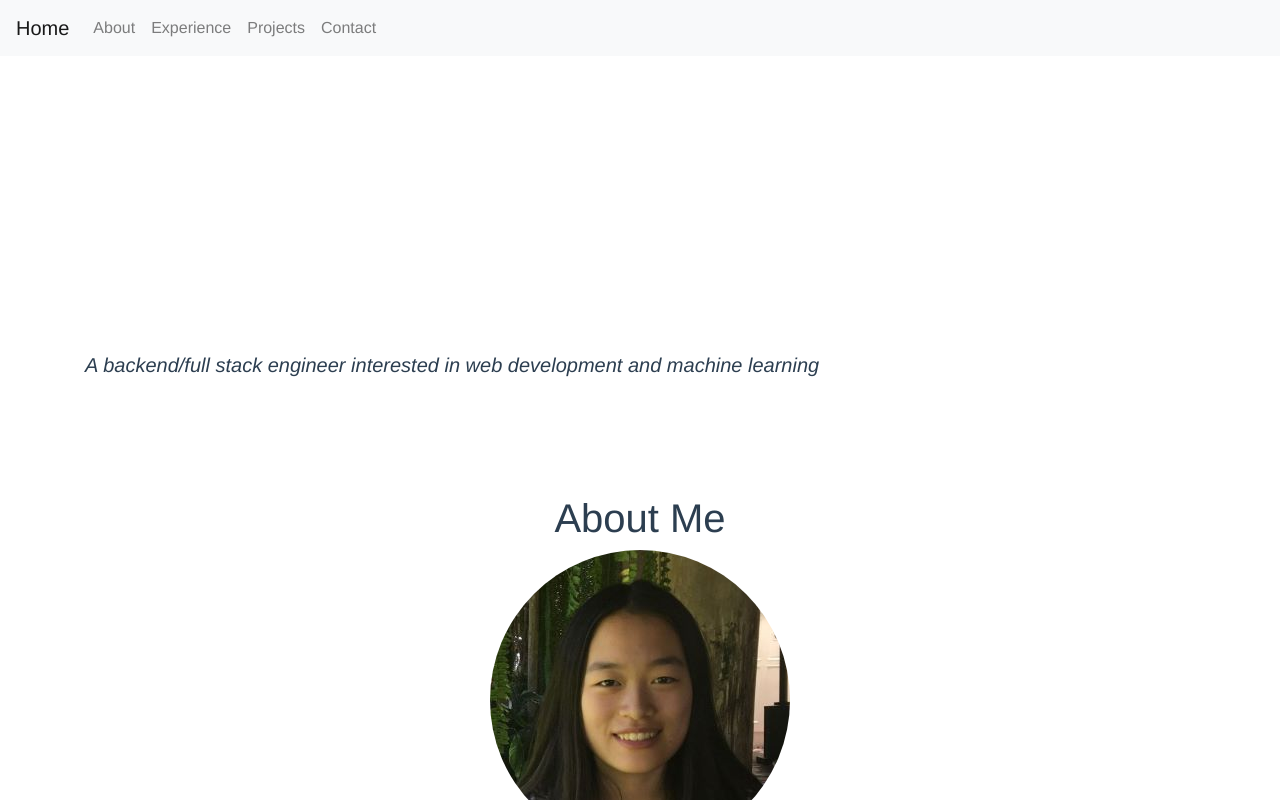
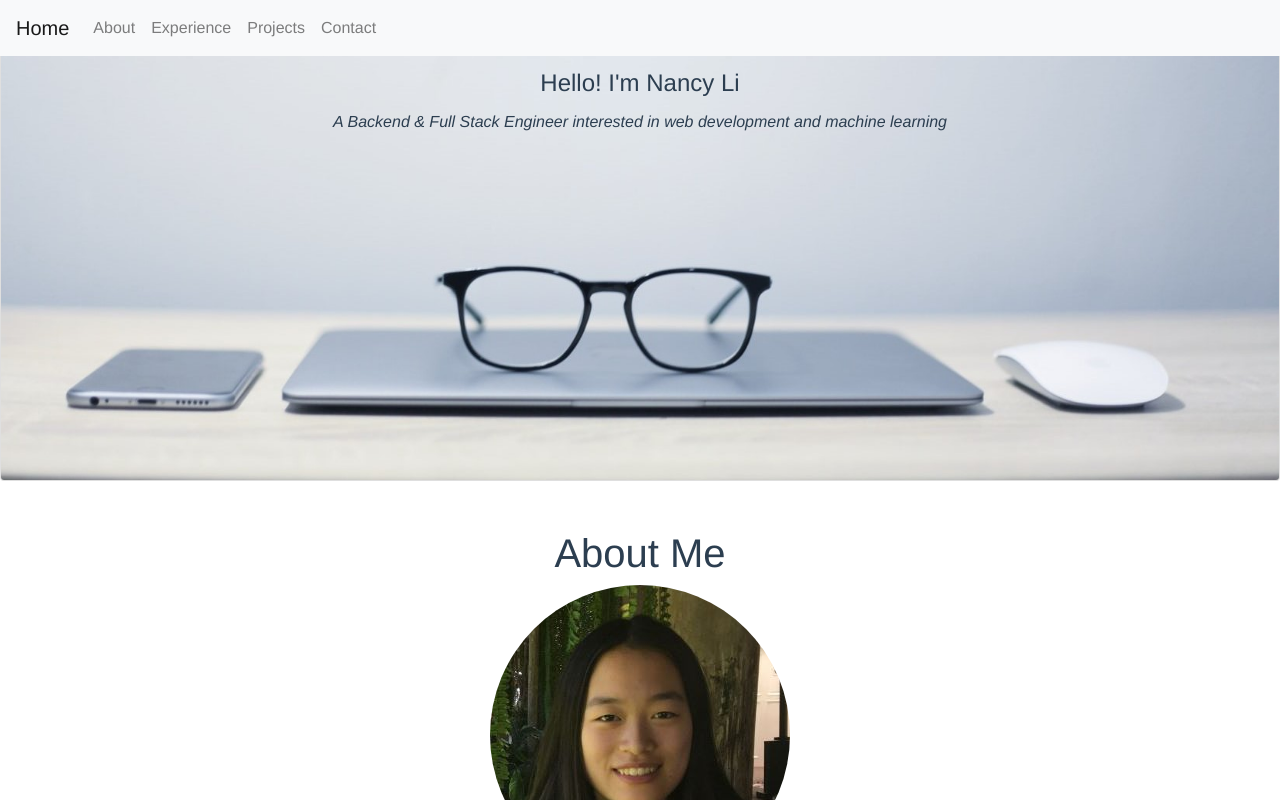
Before and after one commit to nancytaen/portfolio, a Vue app: page / in a window 1280 px wide. Shown: the top 800 px of the page. Built offline with nearby package versions, Linux system fonts and the light colour scheme.

Commit message:
added header

```diff
--- a/src/components/Layout.vue
+++ b/src/components/Layout.vue
@@ -1,11 +1,10 @@
 <template>
   <div>
     <section>
-      <div style="padding-top: 350px; padding-bottom: 50px;">
-        <blockquote class="blockquote container-sm text-left">
-          <p><em>A backend/full stack engineer interested in web development and machine learning</em></p>
-        </blockquote>
-      </div>
+      <b-card overlay class="mt-5" img-src="img/header.jpg"
+       title="Hello! I'm Nancy Li">
+       <em>A Backend & Full Stack Engineer interested in web development and machine learning </em>
+      </b-card>
     </section>
 
     <section id ="about">
```
Also changed, not shown: public/img/header.jpg.
